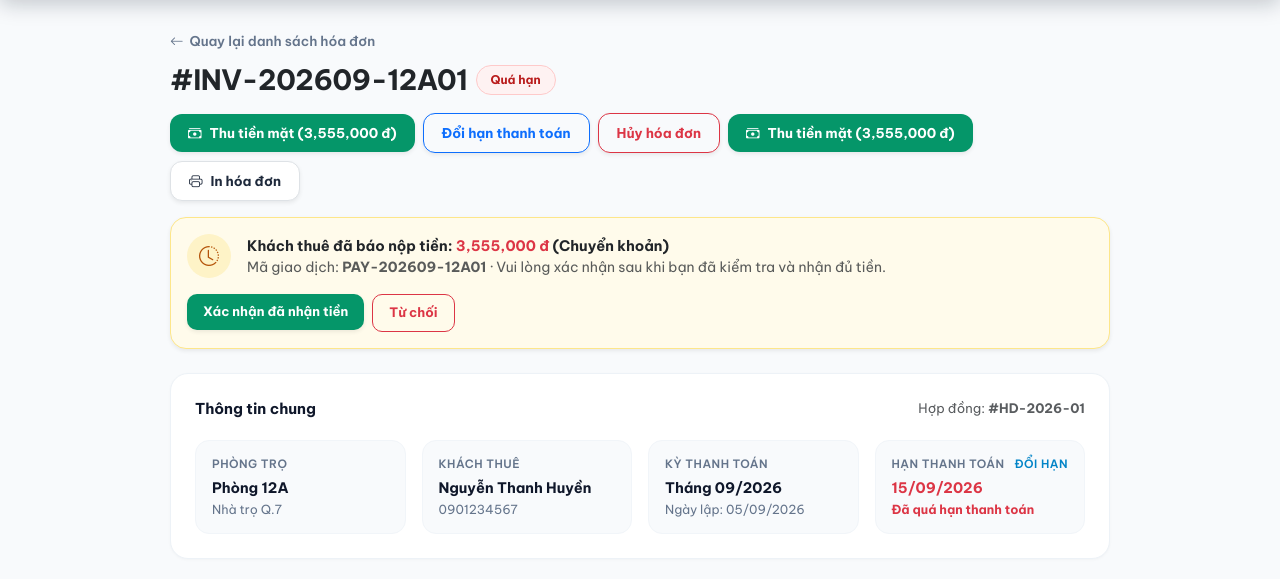
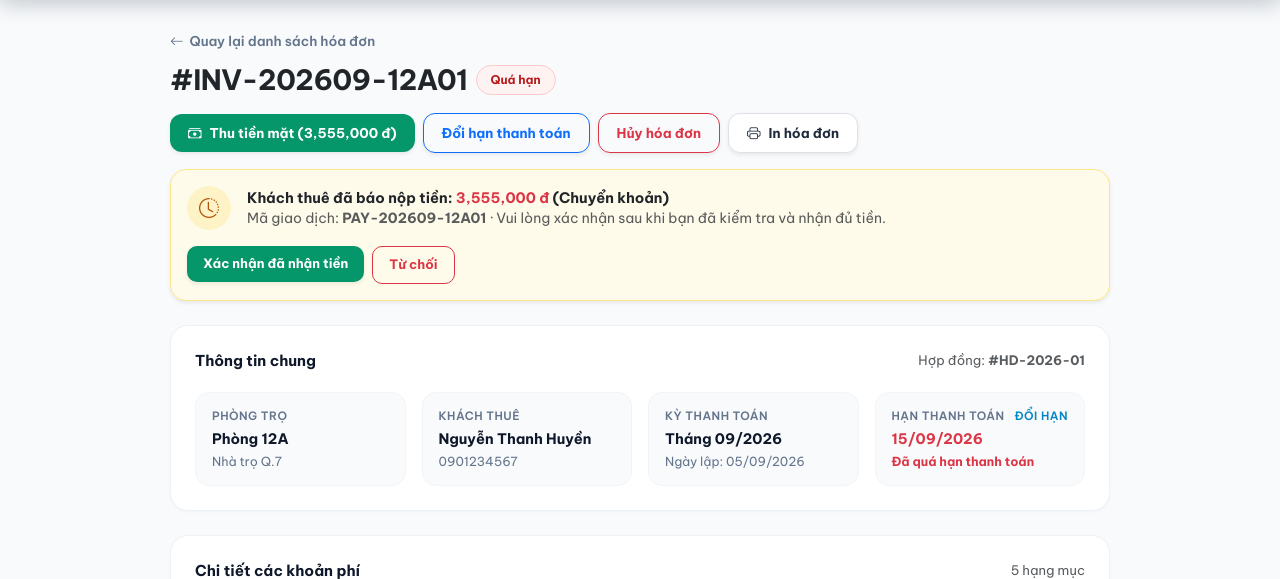
Before and after one commit to KTeam-work/DoAnLTMNM, a Laravel app: page /owner/invoices/1 in a window 1280 px wide. Shown: the part 91-670 px from the top of the page. Run offline with Laravel 12, Linux system fonts and the light colour scheme; data comes from the database, SQL or seed files in the repository; some libraries are stand-ins or nearby versions.

Commit message:
su_nut_thutien

```diff
--- a/resources/views/owner/invoices/show.blade.php
+++ b/resources/views/owner/invoices/show.blade.php
@@ -71,13 +71,16 @@
       <!-- Action Buttons -->
       <div class="d-flex gap-2 align-items-center flex-wrap">
         @if($invoice->status !== 'paid' && $invoice->status !== 'cancelled')
-          <form action="{{ route('owner.invoices.record-cash', $invoice->id) }}" method="POST" class="m-0" onsubmit="return confirm('Xác nhận khách đã nộp {{ number_format((float) $invoice->total) }} đ tiền mặt trực tiếp?')">
-            @csrf
-            <button type="submit" class="btn btn-success fw-bold d-flex align-items-center gap-2 shadow-sm"
-                    style="border-radius: 12px; background: #059669; border: none; font-size: 13.5px; padding: 9px 18px;">
-              <i class="bi bi-cash-stack"></i> Thu tiền mặt ({{ number_format((float) $invoice->total) }} đ)
-            </button>
-          </form>
+          <button type="button" class="btn btn-success fw-bold d-flex align-items-center gap-2 shadow-sm btn-open-confirm-modal"
+                  style="border-radius: 12px; background: #059669; border: none; font-size: 13.5px; padding: 9px 18px;"
+                  data-action="{{ route('owner.invoices.record-cash', $invoice->id) }}"
+                  data-method-field=""
+                  data-amount="{{ number_format((float) $invoice->total) }} đ"
+                  data-code="{{ $invoice->invoice_code }}"
+                  data-paymethod="Tiền mặt trực tiếp"
+                  data-note="Xác nhận khách đã nộp tiền mặt trực tiếp và gạch nợ hóa đơn này?">
+            <i class="bi bi-cash-stack"></i> Thu tiền mặt ({{ number_format((float) $invoice->total) }} đ)
+          </button>
 
           <button type="button" class="btn btn-outline-primary fw-bold shadow-sm" data-bs-toggle="modal" data-bs-target="#editDueDateModal" style="border-radius: 12px; font-size: 13.5px; padding: 9px 18px;">
             Đổi hạn thanh toán
@@ -90,17 +93,6 @@
               Hủy hóa đơn
             </button>
           </form>
-          <button type="button" class="btn btn-success fw-bold d-flex align-items-center gap-2 shadow-sm btn-open-confirm-modal"
-                  style="border-radius: 12px; background: #059669; border: none; font-size: 13.5px; padding: 9px 18px;"
-                  data-action="{{ route('owner.invoices.record-cash', $invoice->id) }}"
-                  data-method-field=""
-                  data-amount="{{ number_format((float) $invoice->total) }} đ"
-                  data-code="{{ $invoice->invoice_code }}"
-                  data-paymethod="Tiền mặt trực tiếp"
-                  data-note="Xác nhận khách đã nộp tiền mặt trực tiếp và gạch nợ hóa đơn này?">
-            <i class="bi bi-cash-stack"></i> Thu tiền mặt ({{ number_format((float) $invoice->total) }} đ)
-          </button>
-
         @endif
 
         <a href="{{ route('owner.invoices.print', $invoice->id) }}" target="_blank"
```
